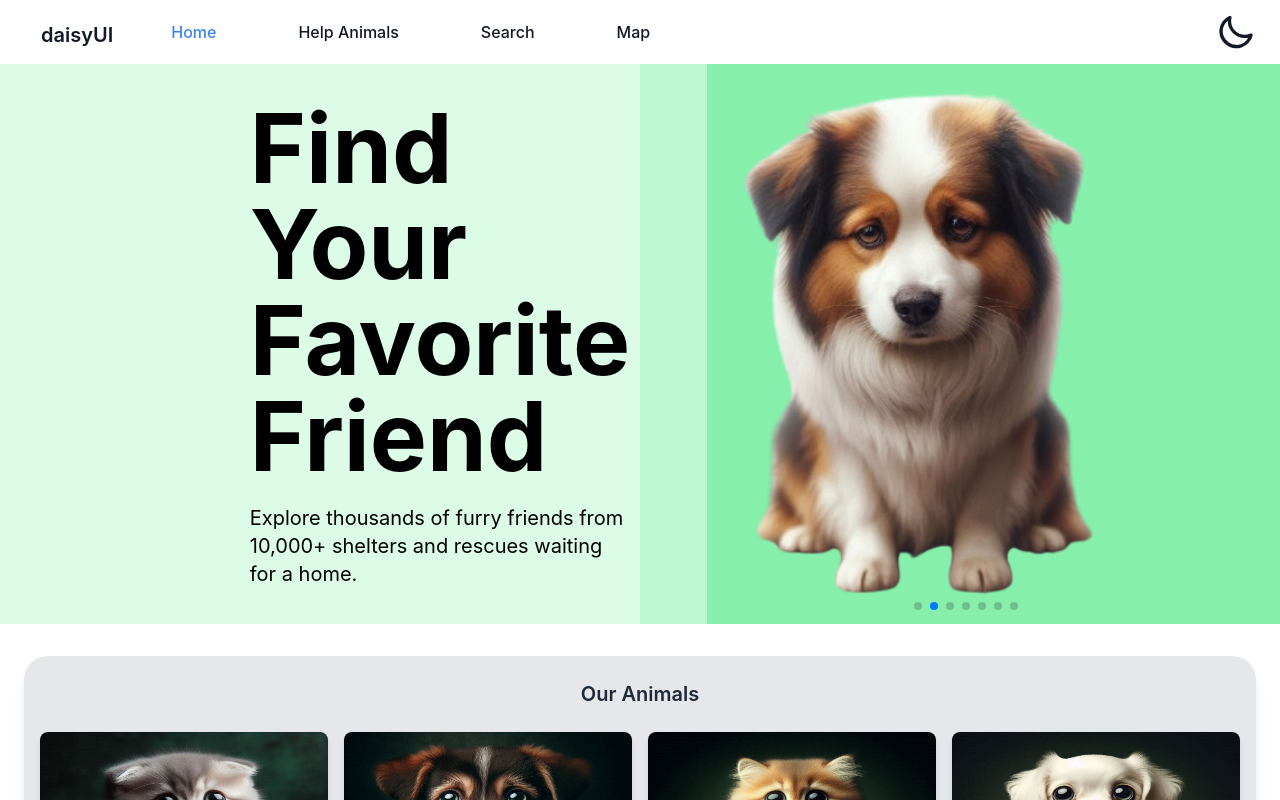
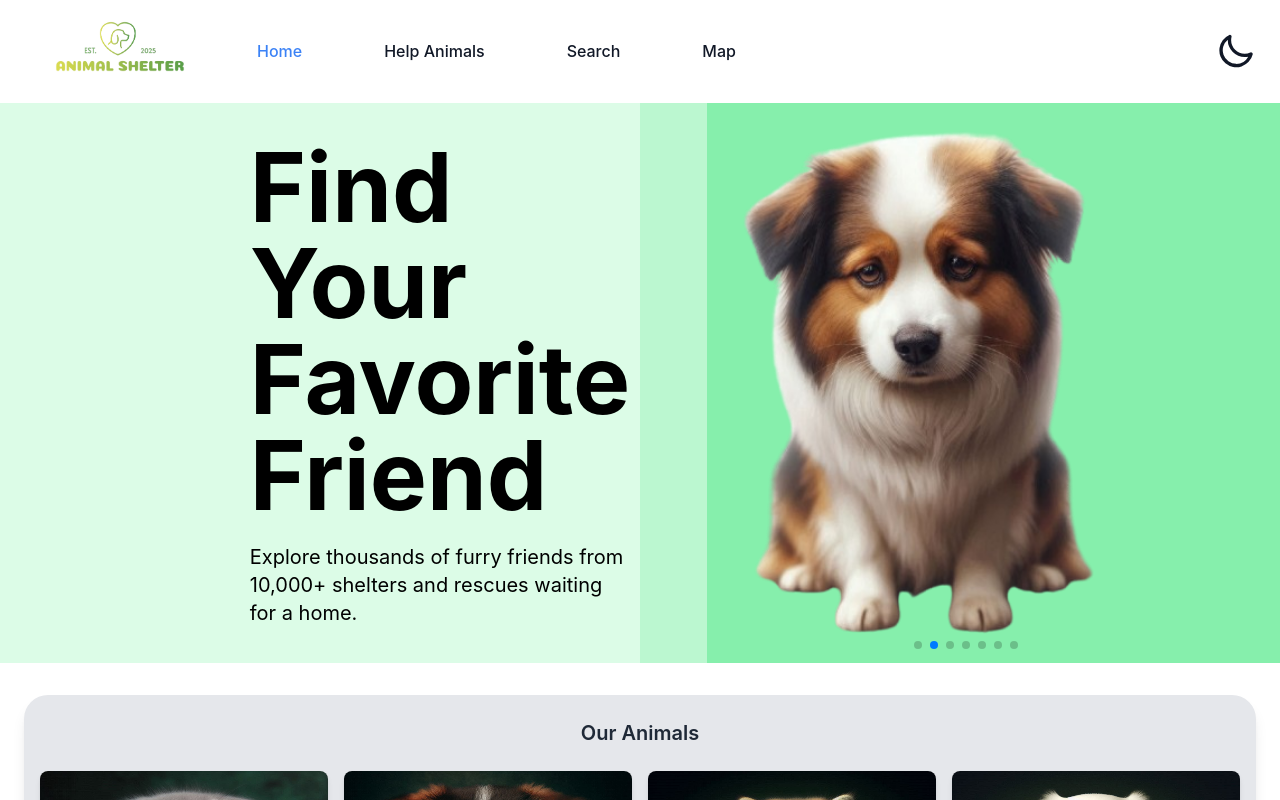
Before and after one commit to chingu-voyages/V53-tier3-team-40, a React (Vite) app in the folder client/: page / in a window 1280 px wide. Shown: the top 800 px of the page. Built offline with nearby package versions, Linux system fonts and the light colour scheme.

Commit message:
Add logo

```diff
--- a/client/src/components/Navbar.jsx
+++ b/client/src/components/Navbar.jsx
@@ -1,6 +1,6 @@
 import { useState, useEffect } from "react";
 import Menu from "./Menu";
-// import logo from "../assets/logo.png";
+import logo from "../assets/logo.png";
 
 const Navbar = () => {
 
@@ -24,7 +24,7 @@
   return (
     <div className={`navbar bg-base-100 px-6 ${theme === 'dark' ? 'text-white' : 'text-gray-900'}`}>
       <div className="flex-1">
-        <button className="btn btn-ghost text-xl">daisyUI</button>
+        <img src={logo} alt="logo" className="w-48 h-18" />
         <Menu />
       </div>
       <div className="flex-none">
```
Also changed, not shown: client/src/assets/logo.png (added).
